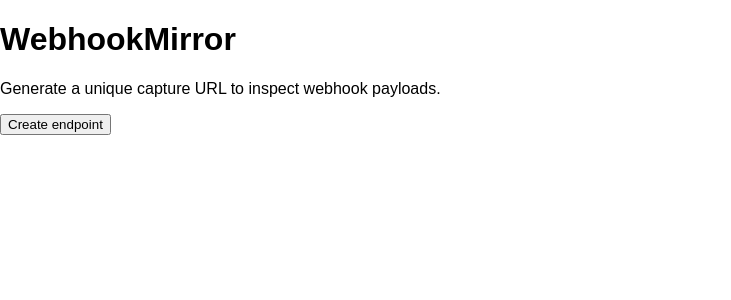
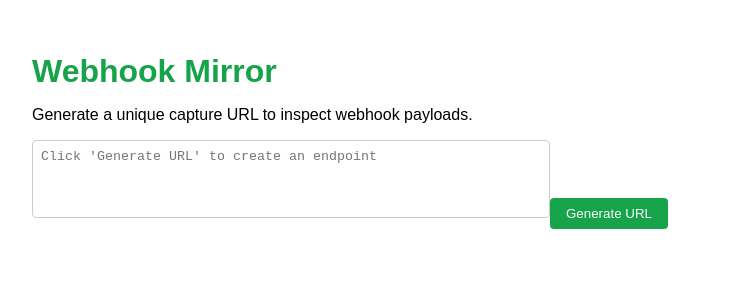
Before and after one commit to Ritwik-Shandilya/WebhookMirror, a React (Vite) app in the folder frontend/: page / in a window 1280 px wide. Shown: the top 300 px of the page, without its empty margins (0-731 px from the left). Built offline with nearby package versions, Linux system fonts and the light colour scheme.

Commit message:
Improve landing page UI

```diff
--- a/frontend/src/index.css
+++ b/frontend/src/index.css
@@ -2,6 +2,41 @@
   font-family: Arial, sans-serif;
   margin: 0;
   padding: 0;
+  background-color: #fff;
+}
+
+.container {
+  padding: 2rem;
+}
+
+.header {
+  font-size: 2rem;
+  font-weight: bold;
+  margin-bottom: 0.5rem;
+  color: #16a34a;
+}
+
+.btn {
+  background-color: #16a34a;
+  color: #fff;
+  border: none;
+  padding: 0.5rem 1rem;
+  border-radius: 4px;
+  cursor: pointer;
+}
+
+.btn:hover {
+  background-color: #15803d;
+}
+
+textarea.url-box {
+  width: 100%;
+  max-width: 500px;
+  min-height: 60px;
+  padding: 0.5rem;
+  border: 1px solid #ccc;
+  border-radius: 4px;
+  resize: none;
 }
 
 button:disabled {
--- a/frontend/src/pages/Home.tsx
+++ b/frontend/src/pages/Home.tsx
@@ -1,28 +1,29 @@
 import React, { useState } from 'react';
-import { useNavigate } from 'react-router-dom';
 
 const Home: React.FC = () => {
   const [loading, setLoading] = useState(false);
-  const navigate = useNavigate();
+  const [endpointUrl, setEndpointUrl] = useState('');
 
   const createEndpoint = async () => {
     setLoading(true);
     const res = await fetch('/api/endpoints', { method: 'POST' });
     const data = await res.json();
     setLoading(false);
-    navigate(`/endpoint/${data.uuid}`);
+    setEndpointUrl(`${window.location.origin}/endpoint/${data.uuid}`);
   };
 
   return (
-    <div className="p-8 space-y-4 font-sans">
-      <h1 className="text-3xl font-semibold">WebhookMirror</h1>
-      <p className="text-gray-600">Generate a unique capture URL to inspect webhook payloads.</p>
-      <button
-        onClick={createEndpoint}
-        disabled={loading}
-        className="bg-blue-600 hover:bg-blue-700 text-white px-4 py-2 rounded flex items-center space-x-2"
-      >
-        {loading && <span className="loading-spinner" />}<span>{loading ? 'Creating...' : 'Create endpoint'}</span>
+    <div className="container">
+      <h1 className="header">Webhook Mirror</h1>
+      <p>Generate a unique capture URL to inspect webhook payloads.</p>
+      <textarea
+        className="url-box"
+        readOnly
+        value={endpointUrl}
+        placeholder="Click 'Generate URL' to create an endpoint"
+      />
+      <button onClick={createEndpoint} disabled={loading} className="btn">
+        {loading && <span className="loading-spinner" />} {loading ? 'Creating...' : 'Generate URL'}
       </button>
     </div>
   );
```
